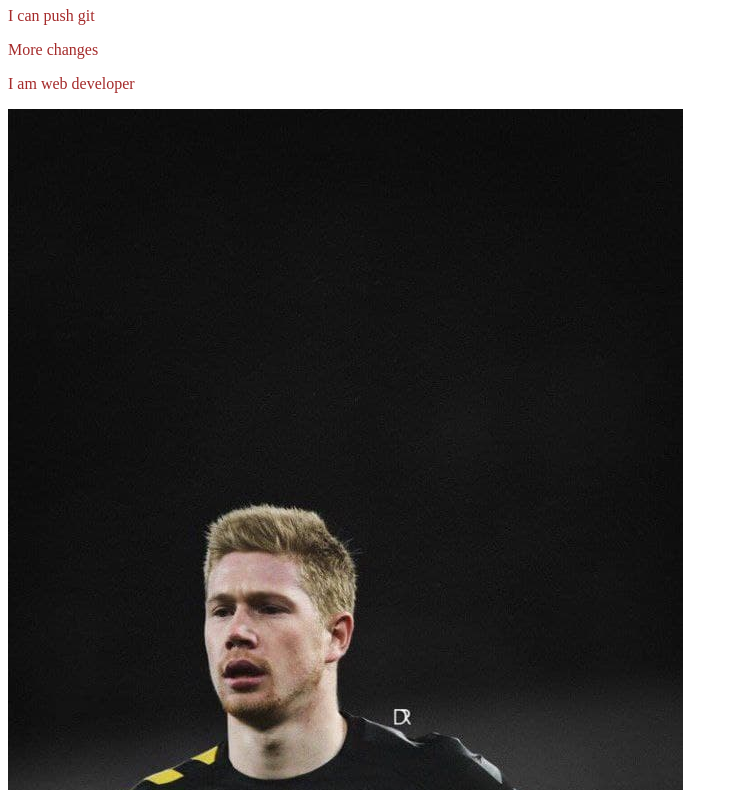
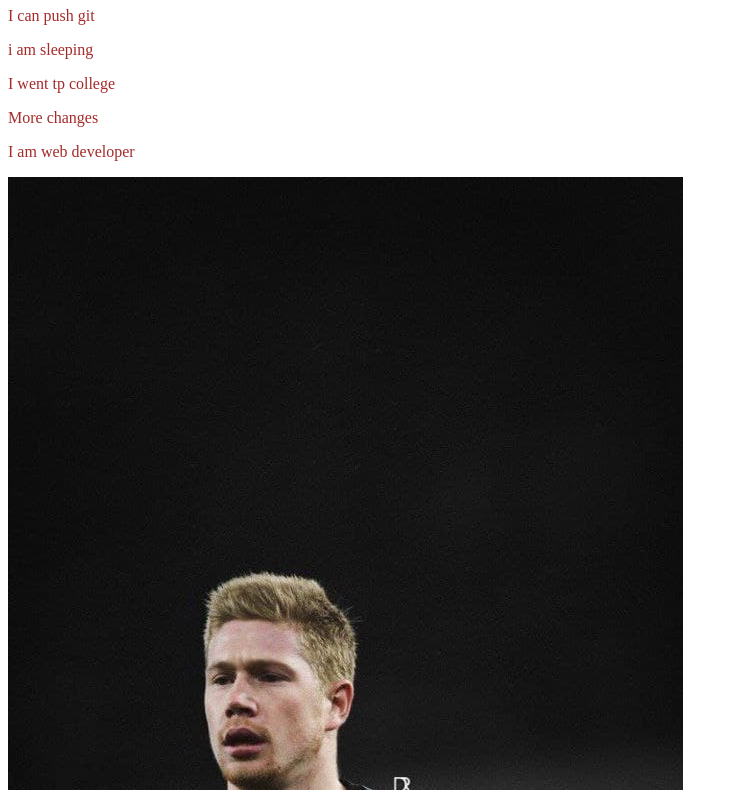
Before and after one commit to asifminhaz/My-second-repo, a plain HTML site: page index.html in a window 1280 px wide. Shown: the part 73-863 px from the top of the page, without its empty margins (0-738 px from the left). Drawn offline with Linux system fonts and the light colour scheme.

Commit message:
add new paragraph

```diff
--- a/index.html
+++ b/index.html
@@ -10,6 +10,8 @@
 <body>
     <h1>I am coding coding and coding</h1>
     <p>I can push git</p>
+    <p>i am sleeping</p>
+    <p>I went tp college</p>
     <P>More changes</P>
     <p>I am web developer</p>
     <img src="photo_2022-01-03_11-44-12.jpg">
```
